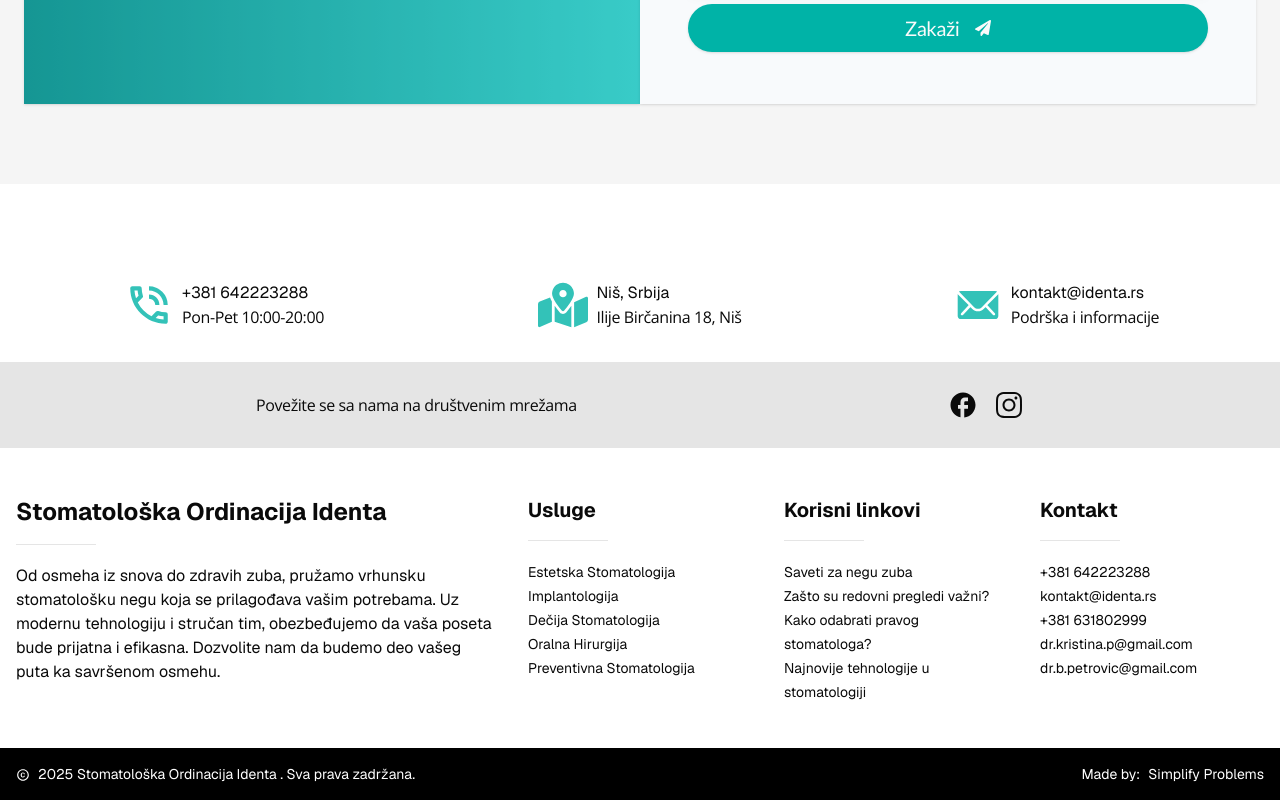
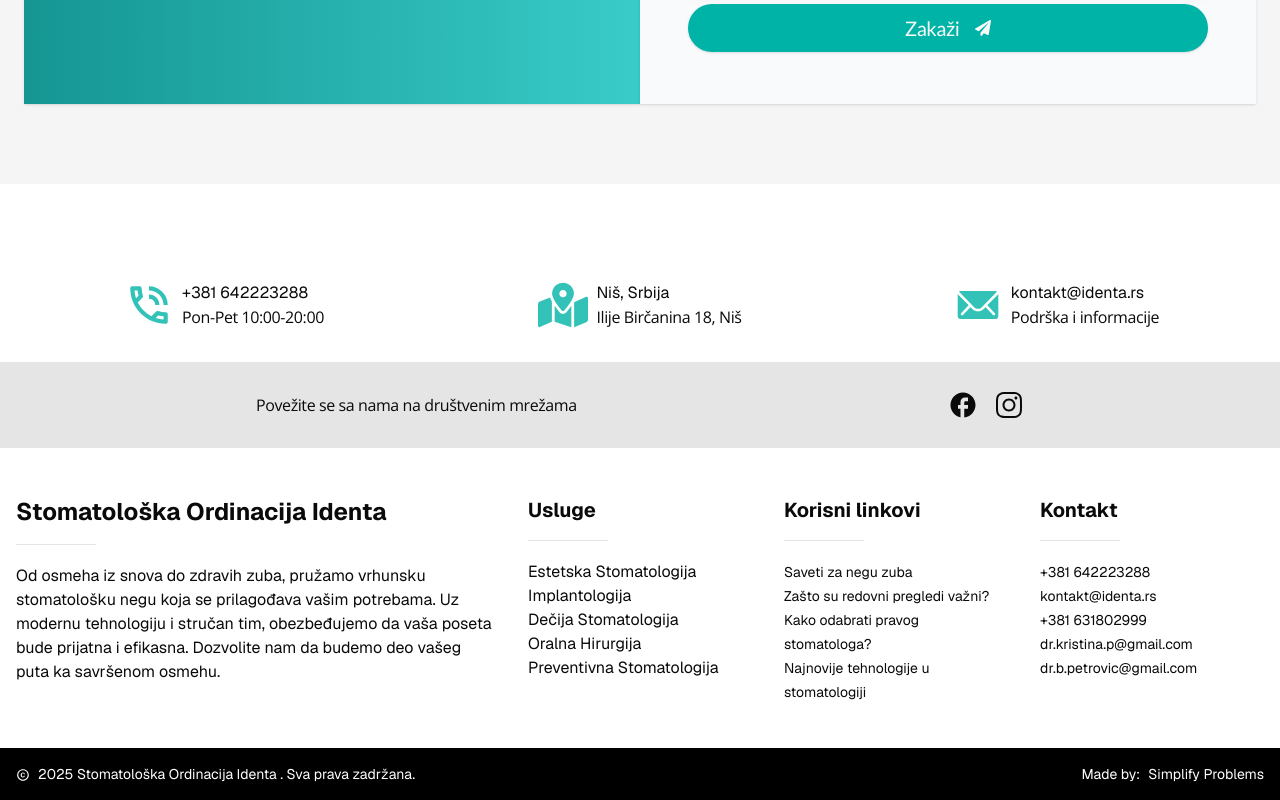
Before and after one commit to Gareleon/identa, a Next.js app: page / in a window 1280 px wide. Shown: the part 4792-5592 px from the top of the page. Built offline with nearby package versions, Linux system fonts and the light colour scheme.

Commit message:
fixed call and mail links for service and changed services in footer from link to text

```diff
--- a/src/components/main/footer.tsx
+++ b/src/components/main/footer.tsx
@@ -79,16 +79,8 @@ export default function Footer() {
             <hr className="my-4 w-20 h-1 bg-white" />
             <ul>
               {projects.map((project, index) => (
-                <li key={index}>
-                  <a
-                    href={project.href}
-                    className="text-sm hover:text-primary"
-                    target="_blank"
-                    rel="noopener noreferrer"
-                    title={project.title}
-                  >
-                    {project.name}
-                  </a>
+                <li key={index} className="hover:text-primary cursor-text">
+                  {project.name}
                 </li>
               ))}
             </ul>
--- a/src/components/main/services.tsx
+++ b/src/components/main/services.tsx
@@ -21,8 +21,8 @@ const services = [
       name: "Dr Biljana Petrovic",
       specialty: "Specijalista oralne hirurgije",
       contact: {
-        phone: "064 222 32 88",
-        email: "dr.b.petrovic@gmail.com",
+        phone: "tel:+381642223288",
+        email: "mailto:dr.b.petrovic@gmail.com",
         address: "Ilije Bircanina 18, Nis",
       },
       image_href: "/images/intro-illustration-1.jpg",
@@ -84,8 +84,8 @@ const services = [
       name: "Dr Kristina Petkovic",
       specialty: "Stomatolog",
       contact: {
-        phone: "063 180 29 99",
-        email: "dr.kristina.p@gmail.com",
+        phone: "tel:+381631802999",
+        email: "mailto:dr.kristina.p@gmail.com",
         address: "Ilije Bircanina 18, Nis",
       },
       image_href: "/images/dr-kristina-2.jpg",
```
